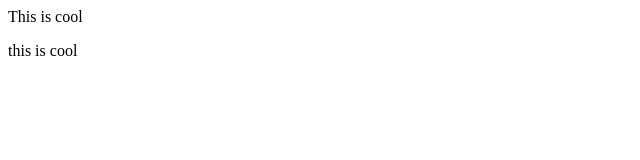
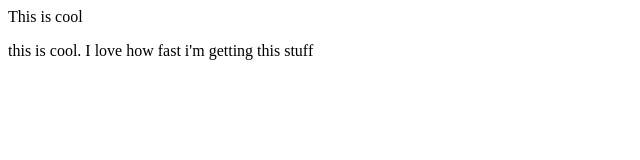
Before and after one commit to sovoguit/learning, a plain HTML site: page index.html in a window 1280 px wide. Shown: the whole page, without its empty margins (0-640 px from the left). Drawn offline with Linux system fonts and the light colour scheme.

Commit message:
Update index.html

```diff
--- a/index.html
+++ b/index.html
@@ -2,7 +2,7 @@
 
 <head>This is cool</head>
 <body>
-  <p>this is cool</p>
+  <p>this is cool. I love how fast i'm getting this stuff
   <b>
-
+    </p>
 </body>
```
